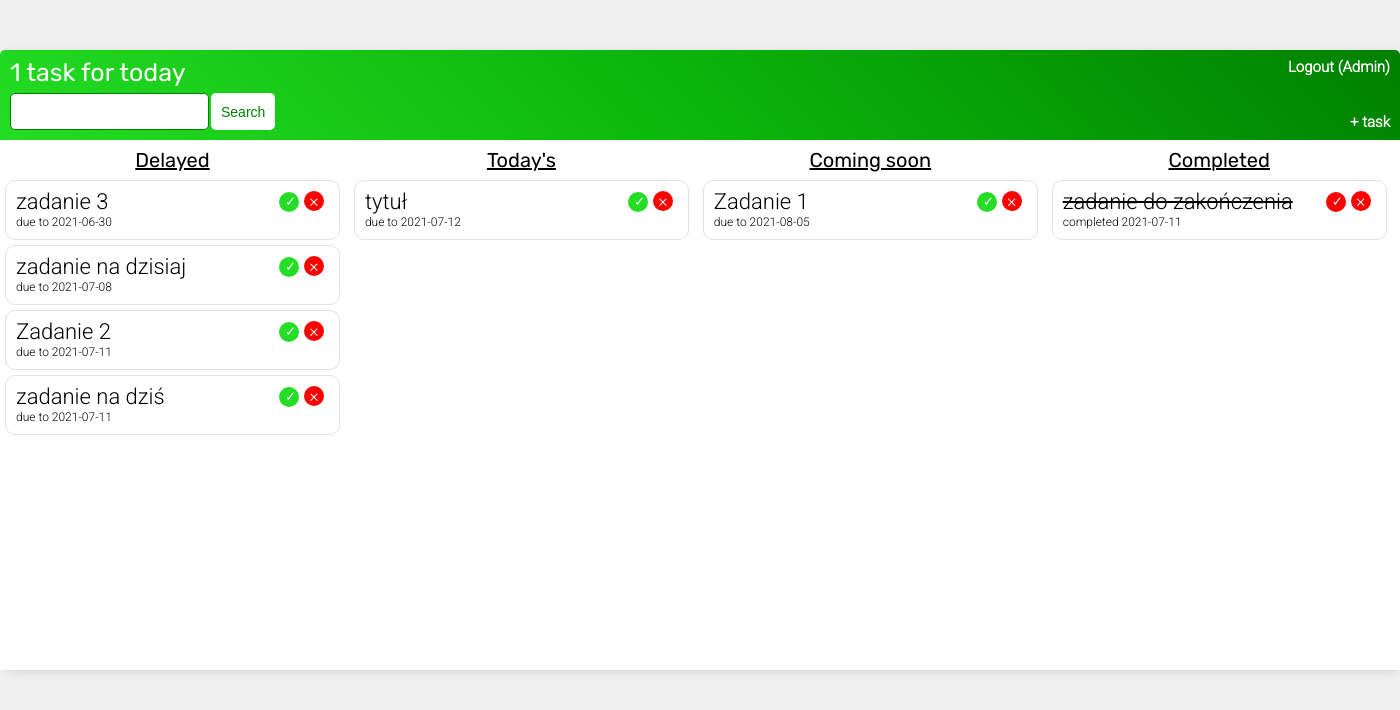
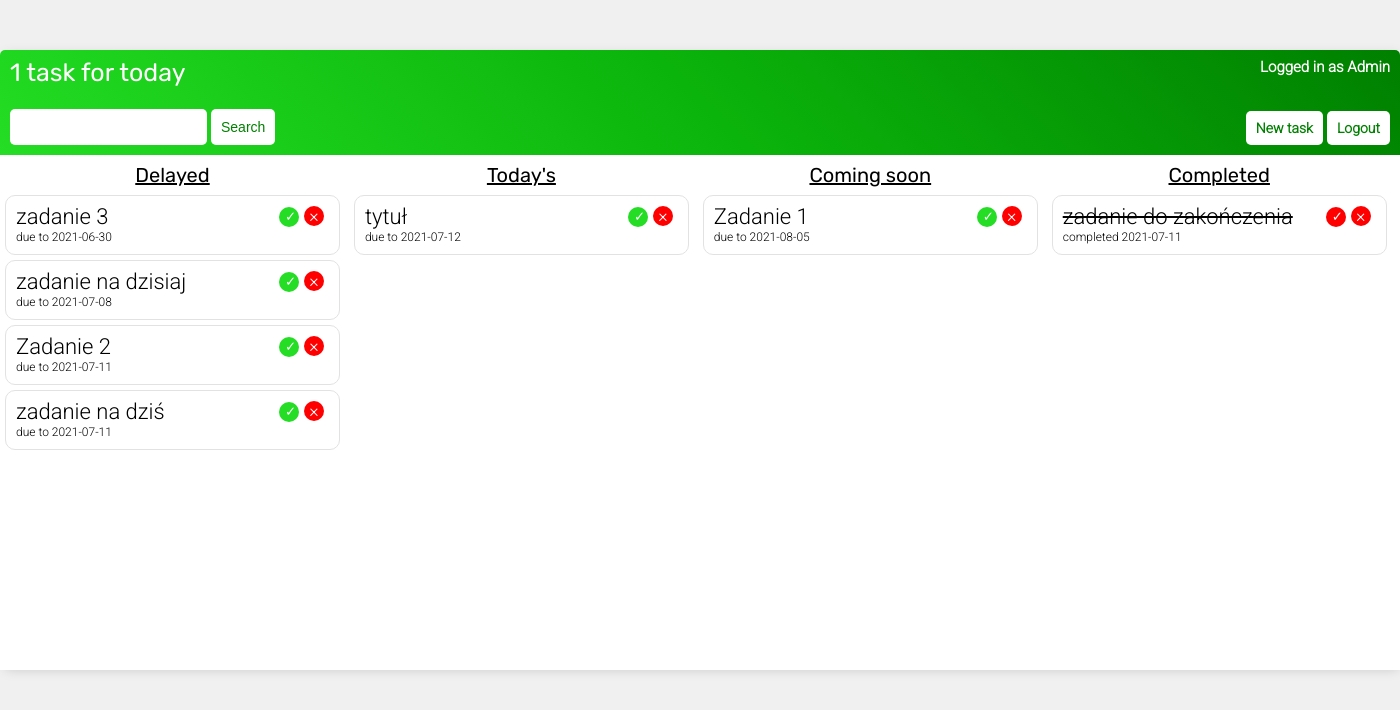
Before and after one commit to lukaszsliwinski/task_planner, a Django app: page / in a window 1400 px wide. Shown: the top 710 px of the page. Run offline with Django 3.2, Linux system fonts and the light colour scheme; a user stored in the database is signed in; data comes from the database, SQL or seed files in the repository; both versions use the stored data as it was after the commit.

Commit message:
Update style of buttons in header.

```diff
--- a/base/static/base/buttons.css
+++ b/base/static/base/buttons.css
@@ -15,20 +15,20 @@
     color: black;
 }
 
-.search-btn {
+.header-btn {
     border: none;
     background-color: white;
     color: green;
     padding: 10px;
-    margin-left: 2px;
+    width: fit-content;
+    margin-left: 4px;
     font-size: 14px;
     border-radius: 5px;
     cursor: pointer;
     text-decoration: none;
-
 }
 
-.search-btn:hover {
+.header-btn:hover {
     background-color: transparent;
     color: white;
 }
--- a/base/static/base/header.css
+++ b/base/static/base/header.css
@@ -1,7 +1,7 @@
 header {
     display: flex;
     justify-content: space-between;
-    height: 70px;
+    height: 85px;
     color: white;
     padding: 10px;
     border-radius: 5px 5px 0 0;
@@ -28,6 +28,12 @@ header a {
     text-decoration: none;
 }
 
-.search-bar {
+header p {
+    font-size: 15px;
+    font-weight: bold;
+}
+
+.header-inline {
     display: inline-flex;
+    margin-left: auto;
 }
--- a/base/static/base/text_fields.css
+++ b/base/static/base/text_fields.css
@@ -19,3 +19,7 @@ textarea,
 .date-input {
     width: 75px;
 }
+
+.search-field {
+    border: none !important;
+}
--- a/base/templates/base/task_detail.html
+++ b/base/templates/base/task_detail.html
@@ -6,7 +6,7 @@
 <header>
     <section>
         <h1>Task detail</h1>
-        <a href="{% url 'tasks' %}">&#8592; Back to list</a>
+        <a class="header-btn" href="{% url 'tasks' %}">Back to list</a>
     </section>
 </header>
 
--- a/base/templates/base/task_form.html
+++ b/base/templates/base/task_form.html
@@ -6,7 +6,7 @@
 <header>
     <section>
         <h1>New/edit task</h1>
-        <a href="{% url 'tasks' %}">&#8592; Back to list</a>
+        <a class="header-btn" href="{% url 'tasks' %}">Back to list</a>
     </section>
 </header>
 
--- a/base/templates/base/task_list.html
+++ b/base/templates/base/task_list.html
@@ -6,14 +6,17 @@
 <header>
     <section>
         <h1>{{count}} task{{ count|pluralize:"s" }} for today</h1>
-        <form class="search-bar" method="GET">
-            <input type="text" name="search-area" value="{{search_input}}">
-            <input class="search-btn" type="submit" value="Search">
+        <form class="header-inline" method="GET">
+            <input class="search-field" type="text" name="search-area" value="{{search_input}}">
+            <input class="header-btn" type="submit" value="Search">
         </form>
     </section>
     <nav>
-        <a href="{% url 'logout' %}">Logout ({{request.user|title}})</a>
-        <a href="{% url 'task-create' %}">&#43; task</a>
+        <p>Logged in as {{ request.user|title }}</p>
+        <div class="header-inline">
+            <a class="header-btn" href="{% url 'task-create' %}">New task</a>
+            <a class="header-btn" href="{% url 'logout' %}">Logout</a>
+        </div>
     </nav>
 </header>
 
```
Also changed, not shown: db.sqlite3.
